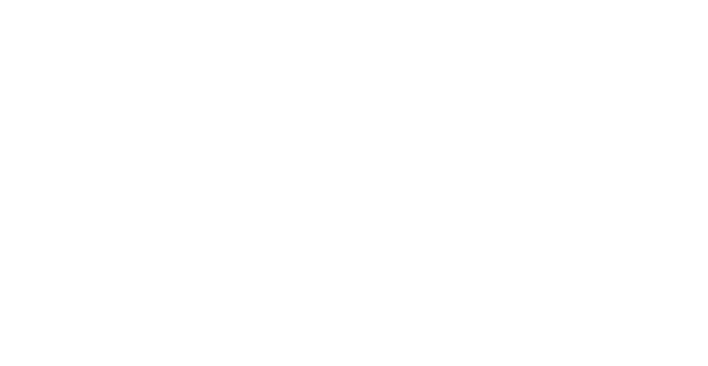
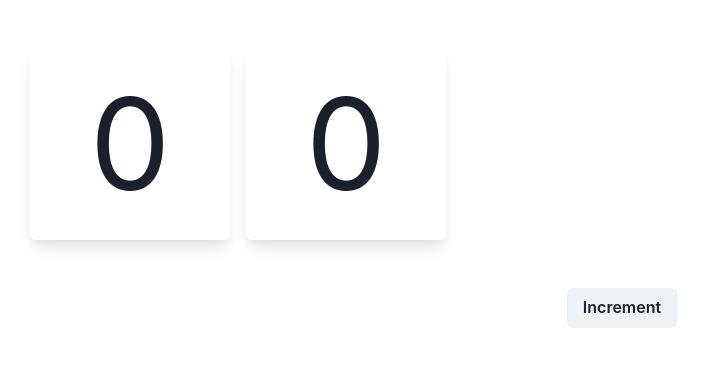
Before and after one commit to usmanabdurrehman/React-tutorials, a React app: page / in a window 1280 px wide. Shown: the top 366 px of the page, without its empty margins (18-726 px from the left). Built offline with nearby package versions, Linux system fonts and the light colour scheme; the HTML template or start-up script is replaced by a standard one.

Commit message:
Added Zustand Code

```diff
--- a/src/App.tsx
+++ b/src/App.tsx
@@ -1,23 +1,14 @@
-import { QueryClient, QueryClientProvider } from "react-query";
 import { ChakraProvider } from "@chakra-ui/react";
-
-const queryClient = new QueryClient({
-  defaultOptions: {
-    queries: {
-      refetchOnMount: false,
-      refetchOnWindowFocus: false,
-      refetchOnReconnect: false,
-      retry: 0,
-    },
-  },
-});
+import { Count } from "./Components/Count";
+import { Todos } from "./Components/Todos";
+import { UserForm } from "./Components/UserForm";
 
 export default function App() {
   return (
     <ChakraProvider>
-      <QueryClientProvider client={queryClient}>
-        {/* Tutorial Code Here */}
-      </QueryClientProvider>
+      <Count />
+      {/* <UserForm />
+      <Todos /> */}
     </ChakraProvider>
   );
 }
--- /dev/null
+++ b/src/Components/Count.tsx
@@ -0,0 +1,91 @@
+import {
+  Box,
+  Button,
+  Flex,
+  FormControl,
+  FormLabel,
+  Input,
+  Text,
+} from "@chakra-ui/react";
+import { useEffect } from "react";
+import { create } from "zustand";
+import { devtools } from "zustand/middleware";
+
+type SingleCountState = {
+  singleCount: number;
+  incSingleCount: () => void;
+};
+
+type SingleCountSetter = (
+  setter: (state: SingleCountState) => Partial<SingleCountState>
+) => void;
+
+const useSingleCount = (set: SingleCountSetter) => ({
+  singleCount: 0,
+  incSingleCount: () =>
+    set((state: SingleCountState) => ({ singleCount: state.singleCount + 1 })),
+});
+
+type DoubleCountState = {
+  doubleCount: number;
+  incDoubleCount: () => void;
+};
+
+type DoubleCountSetter = (
+  setter: (state: DoubleCountState) => Partial<DoubleCountState>
+) => void;
+
+const useDoubleCount = (set: DoubleCountSetter) => ({
+  doubleCount: 0,
+  incDoubleCount: () =>
+    set((state) => ({ doubleCount: state.doubleCount + 2 })),
+});
+
+const useCount = create<SingleCountState & DoubleCountState>()((set) => ({
+  ...useSingleCount(set),
+  ...useDoubleCount(set),
+}));
+
+export const Count = () => {
+  //   const { singleCount, incSingleCount } = useSingleCount((state) => state);
+  //   const { doubleCount, incDoubleCount } = useDoubleCount((state) => state);
+
+  const { singleCount, doubleCount, incDoubleCount, incSingleCount } = useCount(
+    (state) => state
+  );
+
+  return (
+    <Box m={12}>
+      <Flex gap={4}>
+        <Flex
+          width={200}
+          boxShadow="lg"
+          borderRadius={"md"}
+          alignItems="center"
+          justifyContent={"center"}
+        >
+          <Text fontSize="9xl">{singleCount}</Text>
+        </Flex>
+        <Flex
+          width={200}
+          boxShadow="lg"
+          borderRadius={"md"}
+          alignItems="center"
+          justifyContent={"center"}
+        >
+          <Text fontSize="9xl">{doubleCount}</Text>
+        </Flex>
+      </Flex>
+      <Flex justifyContent={"center"} mt={12}>
+        <Button
+          onClick={() => {
+            incDoubleCount();
+            incSingleCount();
+          }}
+        >
+          Increment
+        </Button>
+      </Flex>
+    </Box>
+  );
+};
--- /dev/null
+++ b/src/Components/Todos.tsx
@@ -0,0 +1,86 @@
+import { Box, Checkbox, Flex, Text } from "@chakra-ui/react";
+import { create } from "zustand";
+import { immer } from "zustand/middleware/immer";
+import { devtools } from "zustand/middleware";
+
+const todoIds = [
+  "82471c5f-4207-4b1d-abcb-b98547e01a3e",
+  "354ee16c-bfdd-44d3-afa9-e93679bda367",
+];
+
+interface Todo {
+  title: string;
+  done: boolean;
+}
+
+type State = {
+  todos: Record<string, Todo>;
+};
+
+type Actions = {
+  toggleTodo: (todoId: string) => void;
+};
+
+const initialTodos: Record<string, Todo> = {
+  "82471c5f-4207-4b1d-abcb-b98547e01a3e": {
+    title: "Learn Zustand",
+    done: false,
+  },
+  "354ee16c-bfdd-44d3-afa9-e93679bda367": {
+    title: "Learn Jotai",
+    done: false,
+  },
+};
+
+const useTodoStore = create<State & Actions>()((set) => ({
+  todos: initialTodos,
+  toggleTodo: (todoId: string) =>
+    set((state) => {
+      return {
+        ...state,
+        todos: {
+          ...state.todos,
+          [todoId]: {
+            ...state.todos[todoId],
+            done: !state.todos[todoId].done,
+          },
+        },
+      };
+    }),
+}));
+
+// const useTodoStore = create<State & Actions>()(
+//   immer((set) => ({
+//     todos: initialTodos,
+//     toggleTodo: (todoId: string) =>
+//       set((state) => {
+//         state.todos[todoId].done = !state.todos[todoId].done;
+//       }),
+//   }))
+// );
+
+export const Todos = () => {
+  const { todos, toggleTodo } = useTodoStore((state) => state);
+
+  return (
+    <Flex direction={"column"} gap={4} m={4}>
+      {todoIds.map((todoId) => (
+        <Flex
+          key={todoId}
+          justifyContent="space-between"
+          boxShadow={"md"}
+          borderRadius="md"
+          p={4}
+          alignItems="center"
+        >
+          <Text mb={0}>{todos[todoId].title}</Text>
+          <Checkbox
+            colorScheme={"whatsapp"}
+            onClick={() => toggleTodo(todoId)}
+            checked={todos[todoId].done}
+          />
+        </Flex>
+      ))}
+    </Flex>
+  );
+};
--- /dev/null
+++ b/src/Components/UserForm.tsx
@@ -0,0 +1,71 @@
+import {
+  Box,
+  Button,
+  Flex,
+  FormControl,
+  FormLabel,
+  Input,
+} from "@chakra-ui/react";
+import { create } from "zustand";
+import { devtools } from "zustand/middleware";
+
+type UserState = {
+  firstName: string;
+  lastName: string;
+};
+
+type UserAction = {
+  updateFirstName: (firstName: string) => void;
+  updateLastName: (lastName: string) => void;
+  reset: () => void;
+};
+
+const initialUserState = { firstName: "", lastName: "" };
+
+const useUserStore = create<UserState & UserAction>()(
+  devtools((set) => ({
+    ...initialUserState,
+    updateFirstName: (firstName: string) => set(() => ({ firstName })),
+    updateLastName: (lastName: string) => set(() => ({ lastName })),
+    reset: () => set(() => initialUserState),
+  }))
+);
+
+const updateFirstName = (firstName: string) =>
+  useUserStore.setState({ firstName });
+
+export const UserForm = () => {
+  const { firstName, lastName, updateFirstName, updateLastName, reset } =
+    useUserStore((state) => state);
+
+  console.log({ firstName, lastName });
+
+  return (
+    <Box p={4} width={300}>
+      <FormControl>
+        <FormLabel>First Name</FormLabel>
+        <Input
+          value={firstName}
+          onChange={(e) => updateFirstName(e.target.value)}
+        />
+      </FormControl>
+      <FormControl>
+        <FormLabel>Last Name</FormLabel>
+        <Input
+          value={lastName}
+          onChange={(e) => updateLastName(e.target.value)}
+        />
+      </FormControl>
+      <Flex alignItems="center" mt={4} gap={2}>
+        <Flex>
+          <Button colorScheme={"whatsapp"} onClick={() => {}}>
+            Submit
+          </Button>
+        </Flex>
+        <Flex>
+          <Button onClick={reset}>Reset</Button>
+        </Flex>
+      </Flex>
+    </Box>
+  );
+};
--- a/src/Components/index.ts
+++ /dev/null
@@ -1,2 +0,0 @@
-export { VirtualList } from "./VirtualList";
-export * from "./FormikForm";
```
Also changed, not shown: package.json (+2 -12 lines), src/store.ts (added, +8 -0 lines), 1 other file (tests, documents, lock files or other folders).
